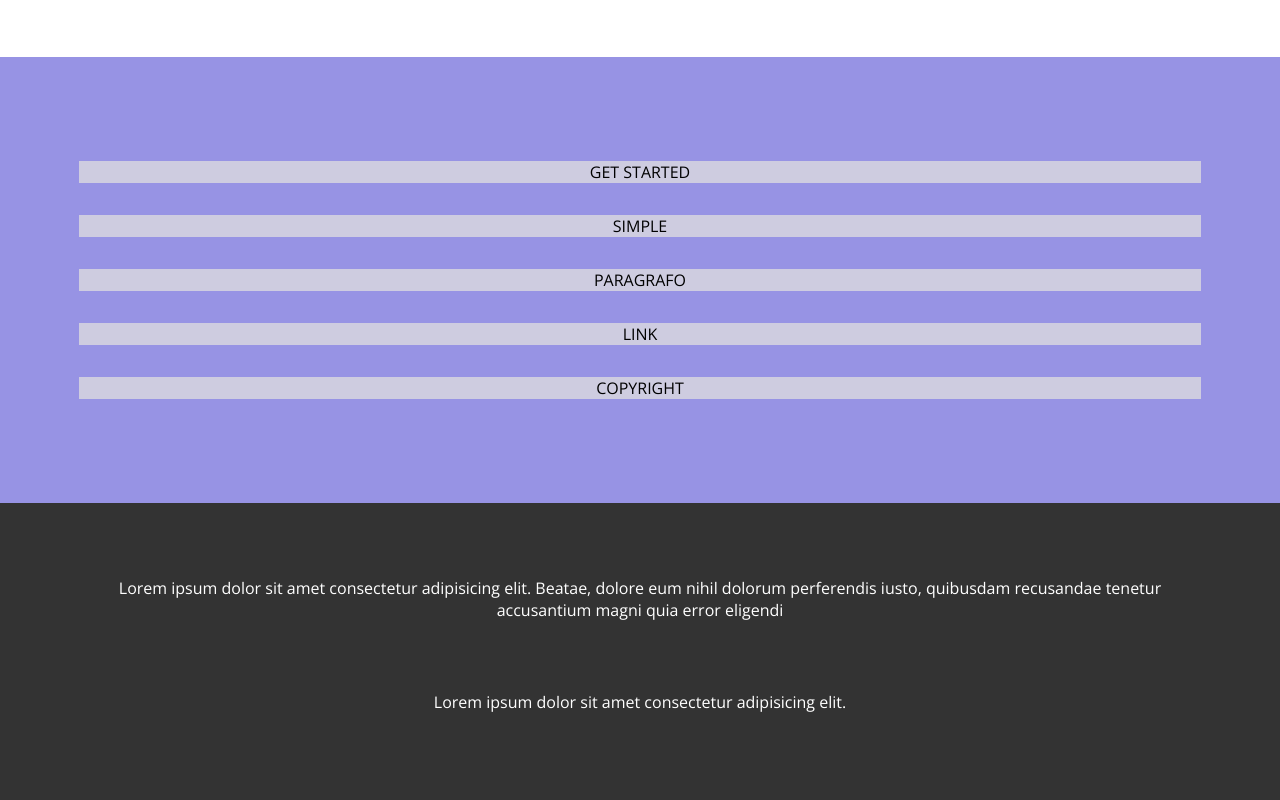
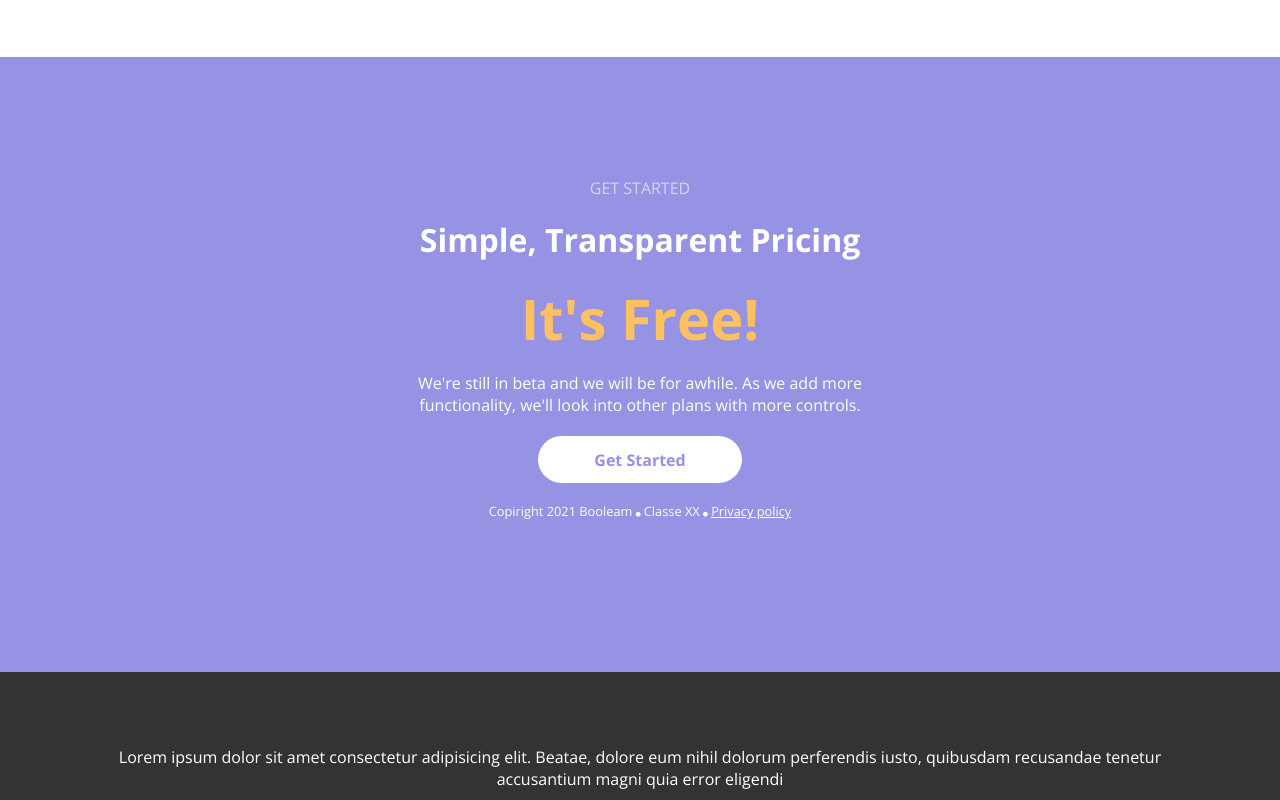
Before and after one commit to RicchiutiLucia/htmlcss-responsive-layout, a plain HTML site: page index.html in a window 1280 px wide. Shown: the part 4836-5636 px from the top of the page. Drawn offline with nearby package versions, Linux system fonts and the light colour scheme.

Commit message:
completamento section get-started

```diff
--- a/css/style.css
+++ b/css/style.css
@@ -16,6 +16,7 @@ html{
     --text-white:#fff;
     --text-black:#000;
     --text-grey:#5A6E7F;
+    --text-light-grey:#d5d4f4;
 
 }
 
@@ -160,6 +161,7 @@ footer p{
 }
 #get-started{
     padding: 3rem 0;
+    background-color: var(--secondary-color);
 }
 #get-started .debug-box2{
     margin: 2rem 0;
@@ -298,6 +300,53 @@ footer p{
     line-height: 1.6rem;
     margin-bottom: 1.5rem;
 }
+.text-light-grey{
+    color: var(--text-light-grey);
+}
+#get-started p{
+    margin-bottom: 2rem;
+}
+#get-started .start {
+    text-align: center;
+    padding: 3rem 2rem;
+}
+#get-started .start-btn{
+    margin: 2rem 0;
+}
+#get-started .description {
+    font-weight: bolder;
+    padding: 1.2rem;
+}
+#get-started .start-title {
+    color: #fdc15f;
+    font-size: 3.5rem;
+    font-weight: bolder;
+    margin-bottom: 1rem;
+}
+.started {
+    font-weight: 0.5rem;
+}
+.start .btn{
+    background-color: white;
+    color: #9593E6;
+    border-radius: 20rem;
+    padding: 0.8rem 3.5rem;
+    font-weight: bold;
+    margin: 2rem 2rem;
+}
+.subtitle {
+    font-size: 0.8rem;
+    margin: 2rem 0;
+}
+.subtitle a {
+    text-decoration: underline;
+    color: white;
+
+}
+
+.subtitle i {
+    font-size: 0.3rem;
+}
 /*Utility*/
 .container{
     max-width: 1170px;
@@ -401,6 +450,14 @@ footer p{
         color: var(--secondary-color);
         font-size: 3.5rem;
     }
+    .start {
+        width: 90%;
+        margin: 0 auto;
+    }
+
+    .description {
+        font-size: 2rem;
+    }
 
 }
 
@@ -450,9 +507,13 @@ footer p{
     #about .about-pos {
         position: absolute;
         top: 0;
-        right: 45%;
+        right: 55%;
         color: var(--secondary-color);
         font-size: 3.5rem;
+    }
+    .start {
+        width: 50%;
+        margin: 0 auto;
     }
 
 
--- a/index.html
+++ b/index.html
@@ -303,11 +303,23 @@
 
         <section id="get-started">
             <div class="container">
-                <div class="debug-box2">GET STARTED</div>
-                <div class="debug-box2">SIMPLE</div>
-                <div class="debug-box2">PARAGRAFO</div>
-                <div class="debug-box2">LINK</div>
-                <div class="debug-box2">COPYRIGHT</div>
+                <div class="start ">
+                    <div class="started text-light-grey">
+                        GET STARTED
+                    </div>
+                    <div class="description text-white">
+                        Simple, Transparent Pricing
+                    </div>
+                    <div class="start-title">
+                        It's Free!
+                    </div>
+                    <p class="text-white">
+                        We're still in beta and we will be for awhile.
+                        As we add more functionality, we'll look into other plans with more controls.
+                    </p>
+                    <a class="btn start-btn" href="#!">Get Started</a>
+                    <div class="subtitle text-white">Copiright 2021 Booleam <i class="fa-solid fa-circle"></i> Classe XX <i class="fa-solid fa-circle"></i> <a href="#!">Privacy policy</a></div>
+                </div>
             </div>
         </section>
     </main>
```
